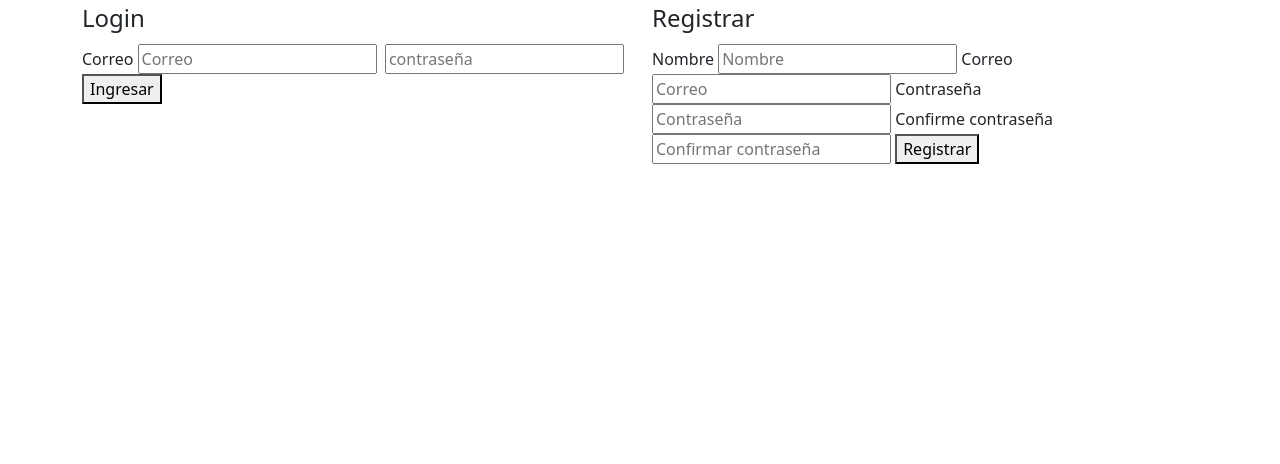
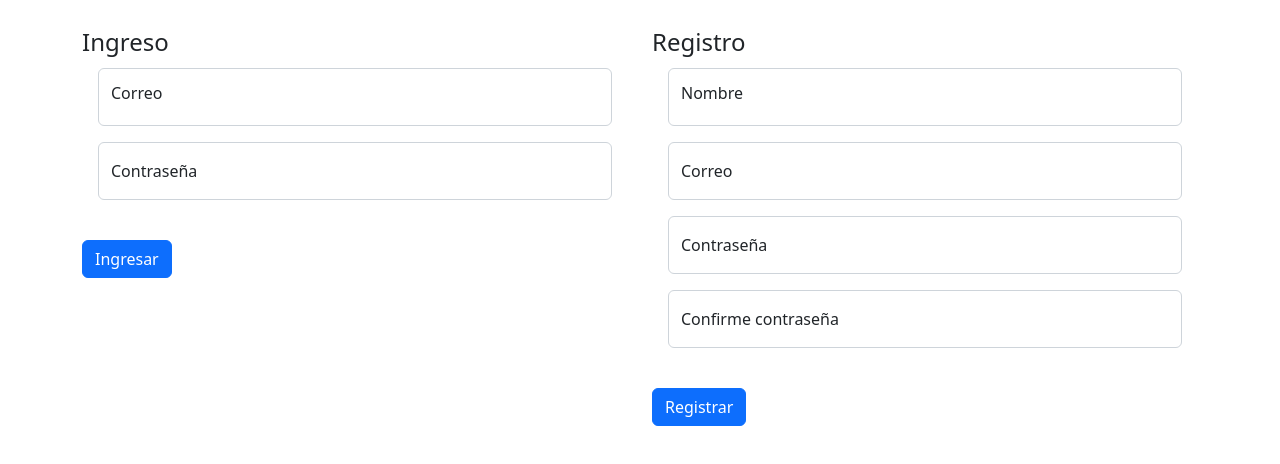
Before and after one commit to Jedicito/menu_escolar, a website: page views/login.html in a window 1280 px wide. Drawn offline with nearby package versions, Linux system fonts and the light colour scheme.

Commit message:
Login con etiquetas flotantes

```diff
--- a/package.json
+++ b/package.json
@@ -12,6 +12,7 @@
   "dependencies": {
     "bootstrap": "^5.2.0",
     "cookie-parser": "^1.4.6",
+    "dotenv": "^16.0.1",
     "express": "^4.18.1",
     "jsonwebtoken": "^8.5.1",
     "node": "^18.7.0",
--- a/views/login.html
+++ b/views/login.html
@@ -9,28 +9,46 @@
 </head>
 <body>
     <div class="container">
+        <form>
         <div class="row">
-            <div class="col">
-                <legend>Login</legend>
-                <label for="login_correo">Correo</label>
-                <input type="email" name="login_correo" id="login_correo" placeholder="Correo">
-                <label for="login_clave"></label>
-                <input type="password" name="login_clave" id="login_clave" placeholder="contraseña">
-                <button id="login_enviar">Ingresar</button>
+            <div class="col-12 col-lg-6 pt-4">
+                <div class="pb-4"><legend>Ingreso</legend></div>
+                <div class="form-floating m-3">
+                    <input type="email" class="form-control" name="login_correo" id="login_correo" placeholder="Correo">
+                    <label for="login_correo">Correo</label>
+                </div>
+                <div class="form-floating m-3">
+                    <input type="password" class="form-control" name="login_clave" id="login_clave" placeholder="contraseña">
+                    <label for="login_clave">Contraseña</label>
+                </div>
+                <div class="pt-4">
+                    <button type="button" class="btn btn-primary" id="login_enviar">Ingresar</button>
+                </div>
             </div>
-            <div class="col">
-                <legend>Registrar</legend>
-                <label for="registro_nombre">Nombre</label>
-                <input type="text" name="registro_nombre" id="registro_nombre" placeholder="Nombre">
-                <label for="registro_correo">Correo</label>
-                <input type="text" name="registro_correo" id="registro_correo" placeholder="Correo">
-                <label for="registro_clave">Contraseña</label>
-                <input type="text" name="registro_clave" id="registro_clave" placeholder="Contraseña">
-                <label for="registro_clave2">Confirme contraseña</label>
-                <input type="text" name="registro_clave2" id="registro_clave2" placeholder="Confirmar contraseña">
-                <button id="registro_enviar">Registrar</button>
+            <div class="col-12 col-lg-6 pt-4">
+                <div class="pb-4"><legend>Registro</legend></div>
+                <div class="form-floating m-3">
+                    <input type="text" class="form-control" name="registro_nombre" id="registro_nombre" placeholder="Nombre">
+                    <label for="registro_nombre">Nombre</label>
+                </div>
+                <div class="form-floating m-3">
+                    <input type="text" class="form-control" name="registro_correo" id="registro_correo" placeholder="Correo">
+                    <label for="registro_correo">Correo</label>
+                </div>
+                <div class="form-floating m-3">
+                    <input type="text" class="form-control" name="registro_clave" id="registro_clave" placeholder="Contraseña">
+                    <label for="registro_clave">Contraseña</label>
+                </div>
+                <div class="form-floating m-3">
+                    <input type="text" class="form-control" name="registro_clave2" id="registro_clave2" placeholder="Confirmar contraseña">
+                    <label for="registro_clave2">Confirme contraseña</label>
+                </div>
+                <div class="pt-4">
+                    <button type="button" class="btn btn-primary" id="registro_enviar">Registrar</button>
+                </div>
             </div>
         </div>
+        </form>
     </div>
 
     <script src="bootstrap/js/bootstrap.bundle.min.js"></script>
```
Also changed, not shown: index.js (+11 -6 lines), 2 other files.
